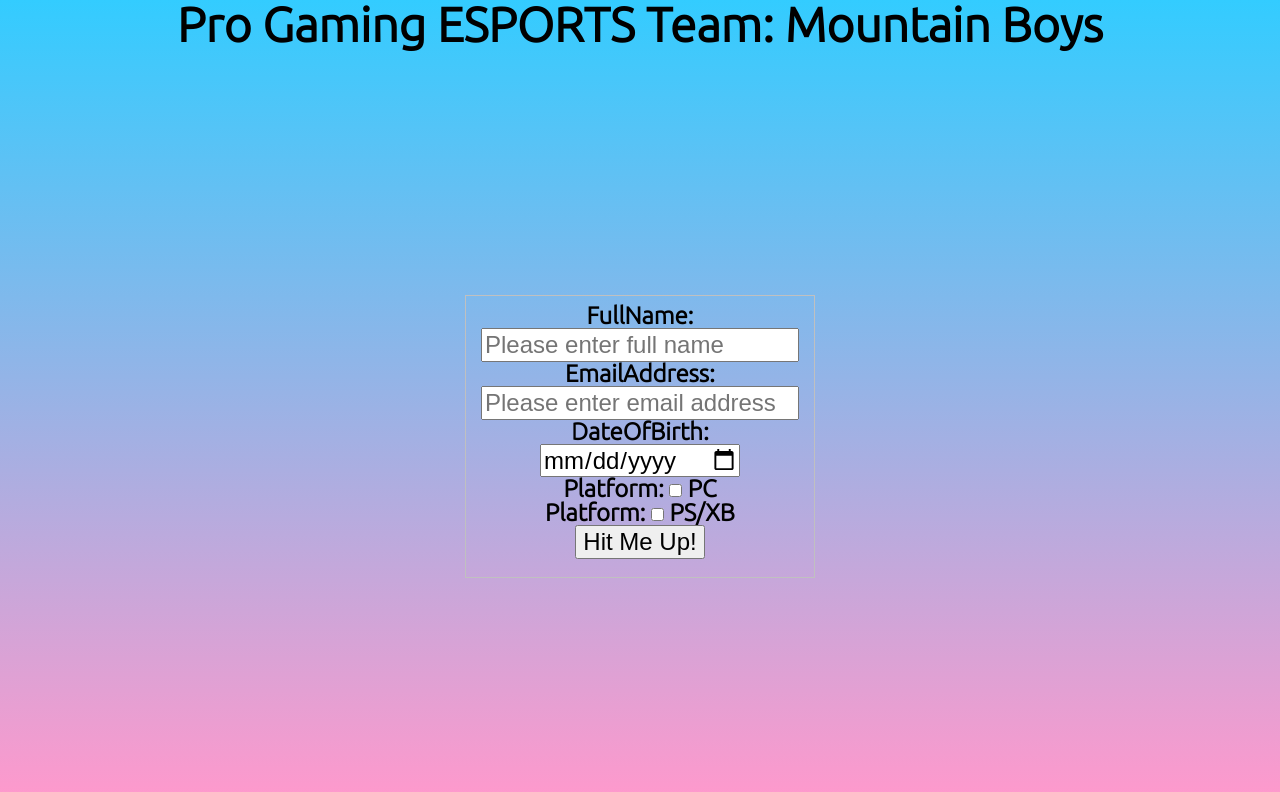
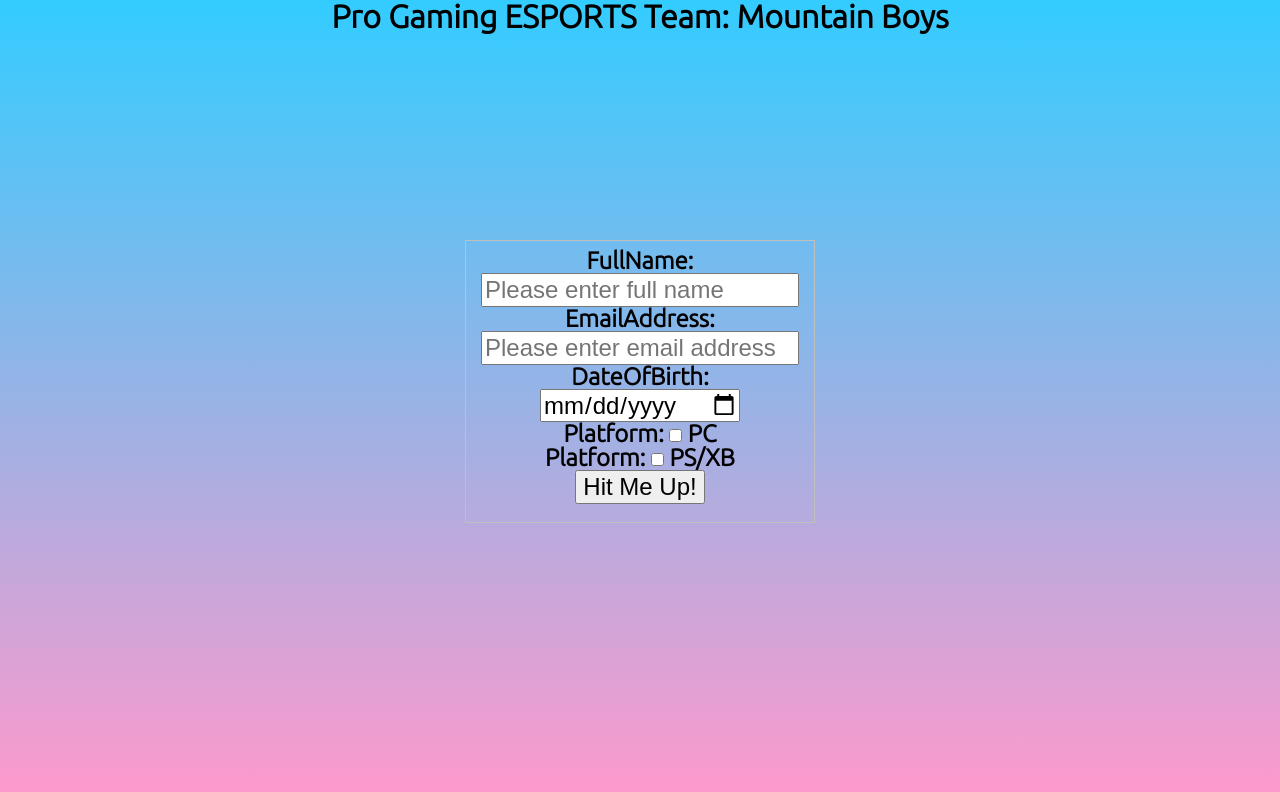
Before and after one commit to ArmaniLeSure/ITMD362_Project1, a plain HTML site: page index.html in a window 1280 px wide. Drawn offline with nearby package versions, Linux system fonts and the light colour scheme.

Commit message:
Got second media to display content better in landscape mode

```diff
--- a/css/screen.css
+++ b/css/screen.css
@@ -60,3 +60,31 @@ html {
 	}
 
 }
+
+@media screen and (min-width: 640px) and (min-height: 360px) {
+	h1{
+		font-family: Ubuntu,sans-serif;
+		font-size: 200%;
+		position: relative;
+	}
+
+	form{
+		font-size: 24px;
+		display: flex;
+		flex-wrap: wrap;
+		align-items: center;
+		justify-content: center;
+		margin: 5px;
+		text-align:center;
+		position: absolute;
+		top: 40%;
+		left: 50%;
+		margin-top: -80px;
+		margin-left: -50px;
+		width: 100px;
+		height: 100px;
+
+	}
+
+
+}
```
